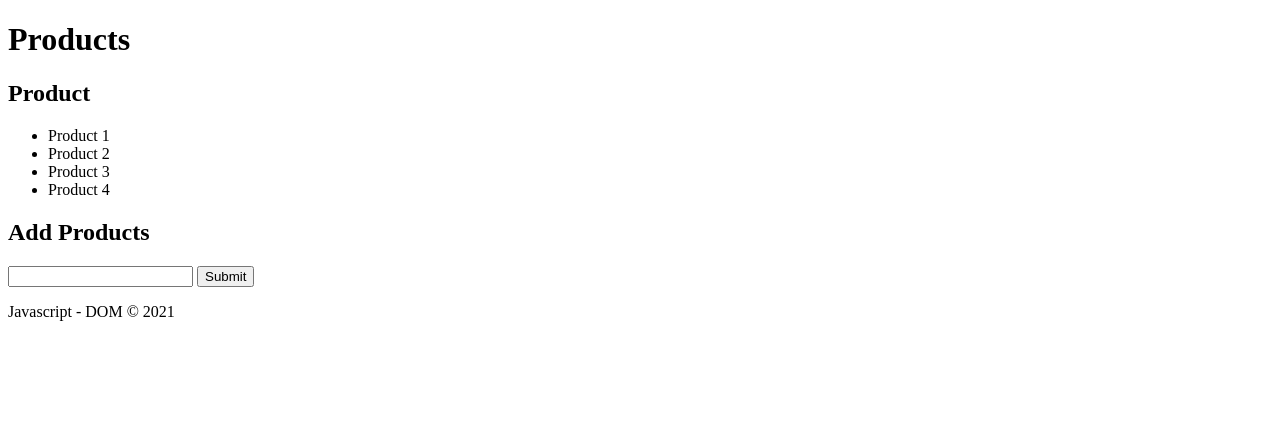
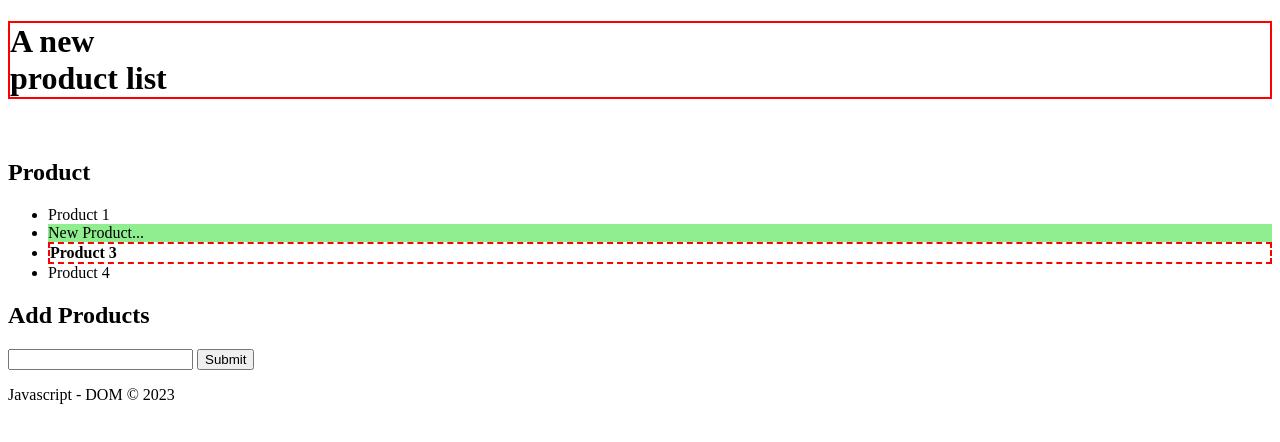
Before and after one commit to oefremidis/nbg-js-dom, a plain HTML site: page index.html in a window 1280 px wide. Drawn offline with Linux system fonts and the light colour scheme.

Commit message:
locate elements

```diff
--- a/index.html
+++ b/index.html
@@ -3,7 +3,6 @@
 
 <head>
   <meta charset="UTF-8">
-  <meta http-equiv="X-UA-Compatible" content="IE=edge">
   <meta name="viewport" content="width=device-width, initial-scale=1.0">
   <title>Products</title>
 </head>
@@ -13,10 +12,10 @@
   <div class="container">
 
     <header id="page-header">
-      <h1 id="page-title">Products <span style="display:none">List</span></h1>
+      <h1 id="page-title">Products <span style="display:none">List</span>!</h1>
     </header>
 
-    <article id="main">
+    <img id="main">
 
     <h2 class="title">Product</h2>
 
@@ -29,16 +28,15 @@
 
     <h2 class="title mt-5">Add Products</h2>
 
-      <form class="form-inline p-3" >
+    <form class="form-inline p-3">
       <input type="text" class="form-control mr-2 col-6">
       <button type="submit" class="btn btn-outline-primary col-3">Submit</button>
     </form>
 
-
     </article>
 
     <footer>
-      <p class="mt-5">Javascript - DOM &copy; 2021</p>
+      <p class="mt-5">Javascript - DOM &copy; 2023</p>
     </footer>
 
   </div>
--- a/js/main.js
+++ b/js/main.js
@@ -0,0 +1,71 @@
+//---------------------
+// document
+
+// console.log(document);
+// console.log(document.URL);
+// console.log(document.domain);
+// console.log(document.doctype);
+
+// console.log(document.title);
+// console.log(document.head);
+// console.log(document.body);
+
+// console.log(document.forms);
+// console.log(document.forms[0]);
+// console.log(document.links);
+// console.log(document.images);
+
+// ----------------------
+// getElementByID
+// console.log(document.getElementById('page-header'));
+
+const pageTitle = document.getElementById('page-title');
+// console.log(pageTitle);
+// console.log(pageTitle.textContent);
+// console.log(pageTitle.innerText);
+// console.log(pageTitle.innerHTML);
+// console.log(pageTitle.outerHTML);
+
+pageTitle.innerHTML = 'A new <br> product list';
+pageTitle.style.border = 'solid 2px red';
+
+// ------------------------
+// getElementByClassName
+
+const products = document.getElementsByClassName('product-group-item');
+// console.log(products);
+// console.log(products[2]);
+products[1].textContent = 'New Product...'
+products[1].style.backgroundColor = 'lightgreen'; // css -> background-color: 'lightgreen'
+products[2].style.border = 'dashed 2px red';
+products[2].style.fontWeight = 'bold';
+
+// Error - undefined property --> TypeError
+// products.style.color = '#ff0000';
+
+// ------------------------
+// getElementByTagName
+
+const li = document.getElementsByTagName('li');
+// console.log(li);
+
+const h2 = document.getElementsByTagName('h2');
+// console.log(h2);
+
+// ------------------------
+// querySelector
+
+const headerQS = document.querySelector('#page-header');
+// console.log(headerQS);
+
+const productQS = document.querySelector('.product-group-item');
+console.log(productQS);
+
+const productsQS = document.querySelectorAll('.product-group-item');
+console.log(productsQS);
+
+const liQS = document.querySelector('li');
+console.log(liQS);
+
+const lisQS = document.querySelectorAll('li');
+console.log(lisQS);
```
Lines whose indentation alone changed are shown as unchanged.
